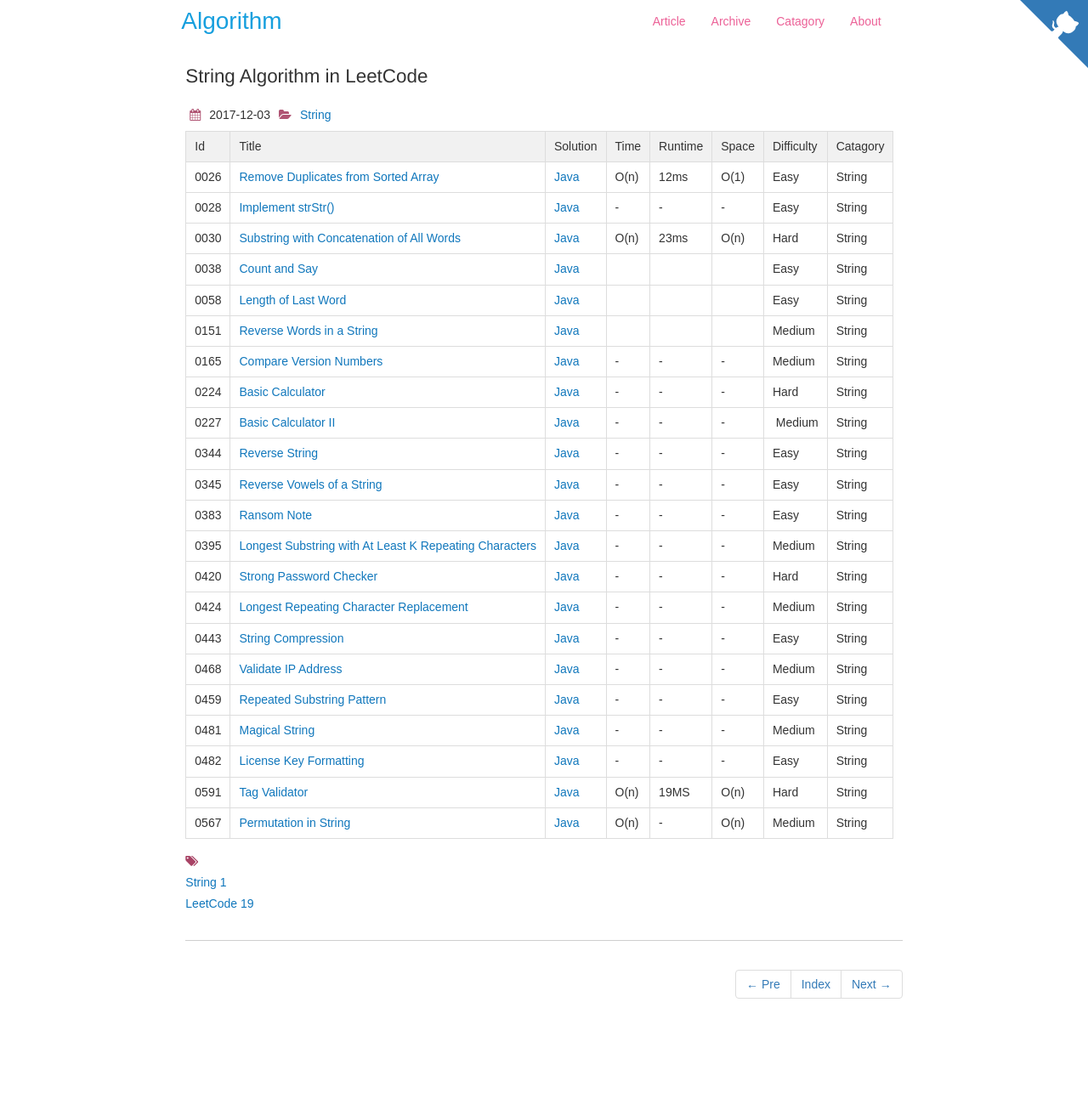
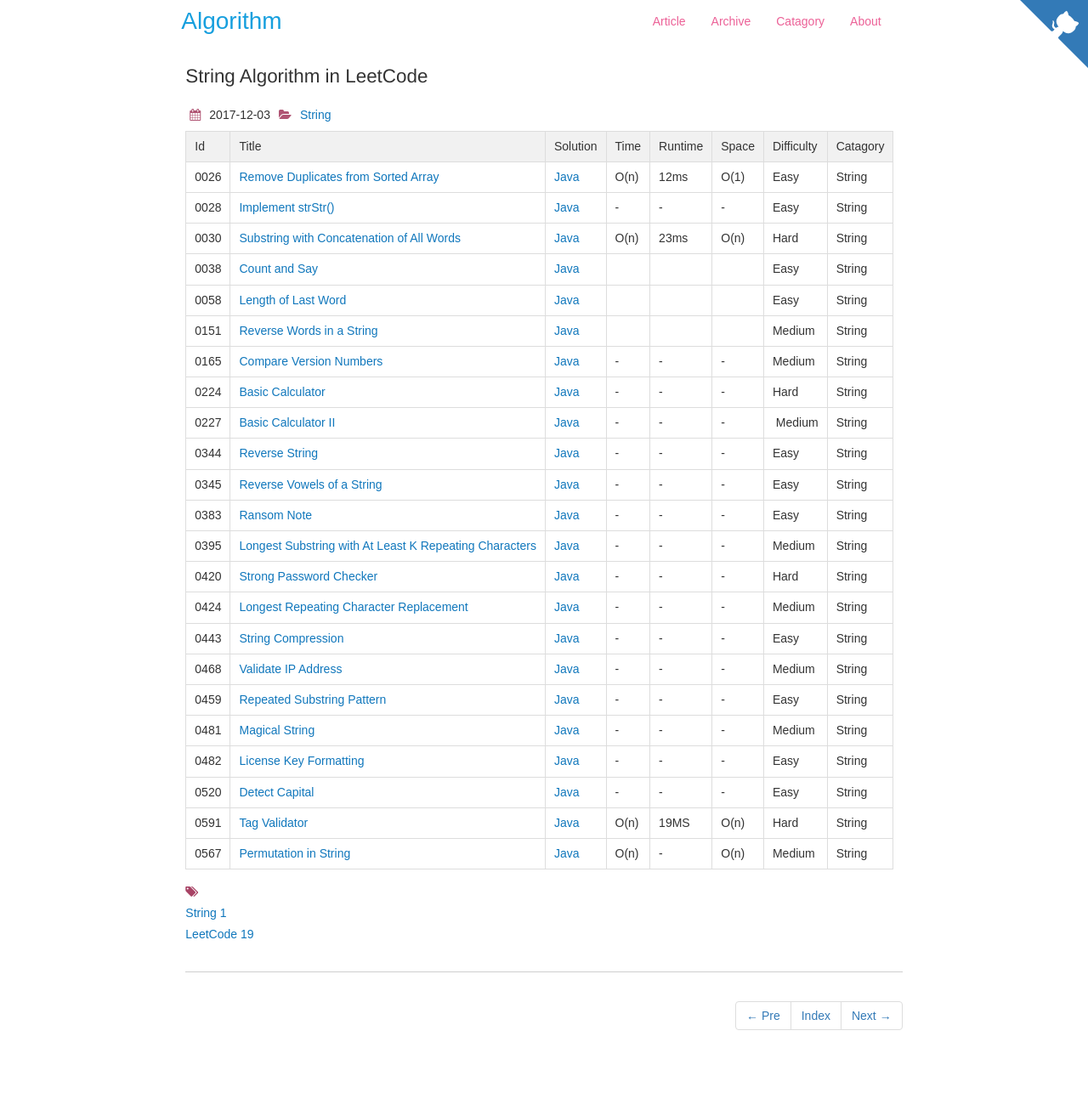
Before and after one commit to dunso/algorithm, a Jekyll site: the page built from docs/_posts/2017-12-03-String.md, in a window 1280 px wide. Shown: the whole page at 85% size. Built offline with Jekyll 4.4.1, drawn with Linux system fonts in a browser that asks for light colours; nearby versions of some CDN libraries; before the commit the page ends 1249 px from its top, so only the background shows below that.

Commit message:
Add index of LeetCode0520.java to docs

```diff
--- a/docs/_posts/2017-12-03-String.md
+++ b/docs/_posts/2017-12-03-String.md
@@ -32,5 +32,6 @@
 |0459|[Repeated Substring Pattern](https://leetcode.com/problems/repeated-substring-pattern/)|[Java](https://e.srl/leetcode-459/)|-|-|-|Easy |String|
 |0481|[Magical String](https://leetcode.com/problems/magical-string/)|[Java](https://e.srl/leetcode-481/)|-|-|-|Medium|String|
 |0482|[License Key Formatting](https://leetcode.com/problems/license-key-formatting/)|[Java](https://e.srl/leetcode-482/)|-|-|-|Easy|String|
+|0520|[ Detect Capital](https://leetcode.com/problems/detect-capital/)|[Java](https://e.srl/leetcode-520/)|-|-|-|Easy|String|
 |0591|[Tag Validator](https://leetcode.com/problems/tag-validator)| [Java](https://e.srl/leetcode-591/)  | O(n) |19MS| O(n)  |  Hard |String|
 |0567|[Permutation in String](https://leetcode.com/problems/permutation-in-string)| [Java](https://e.srl/leetcode-567/)  | O(n) |-| O(n)  |  Medium |String|
```
